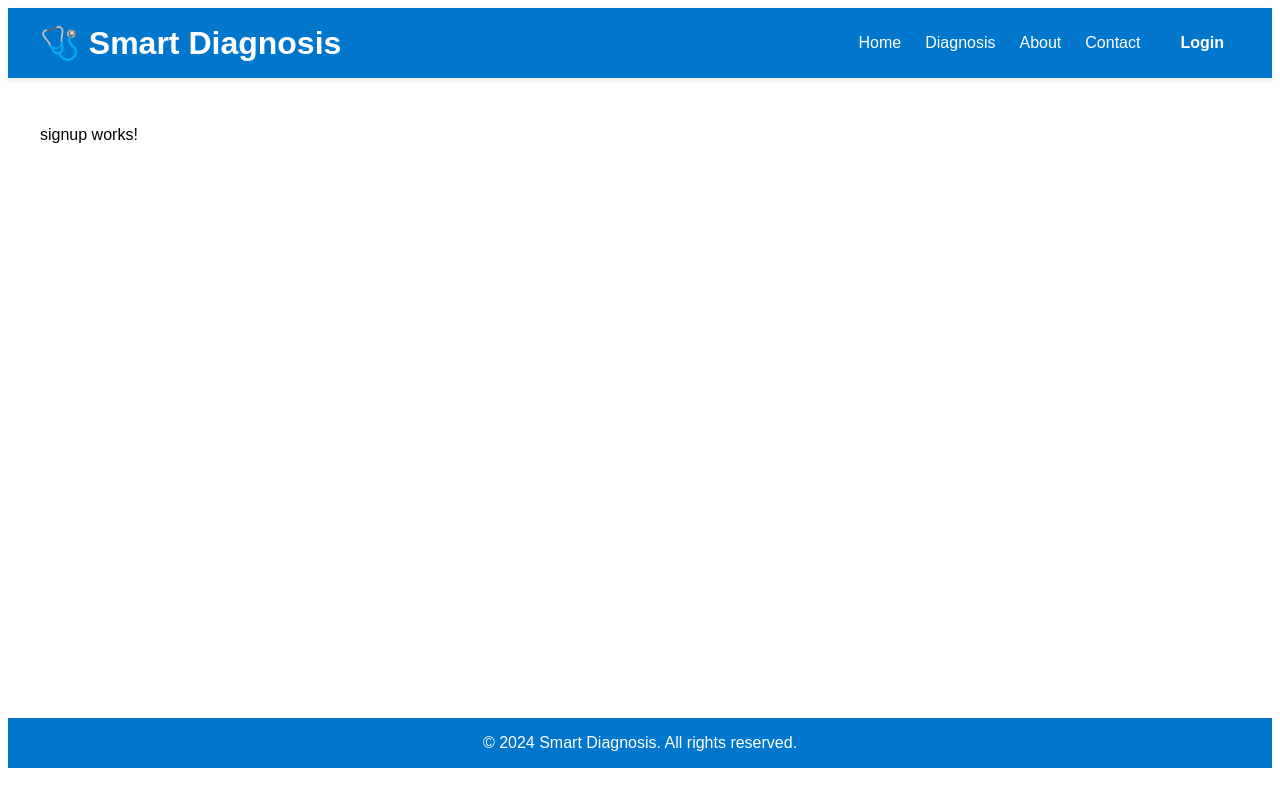
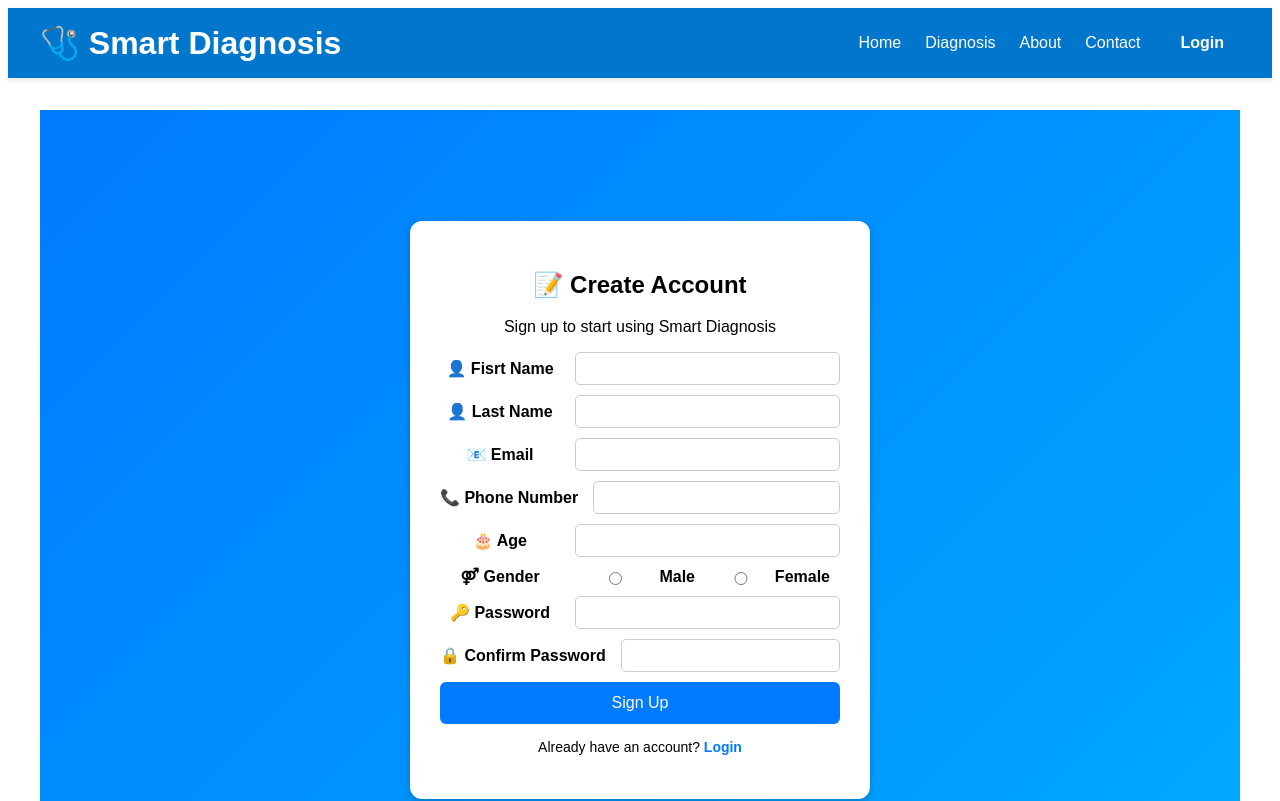
Before and after one commit to khaledibrahim7/smart-diagnosis-fe, an Angular app: page /signup in a window 1280 px wide. Shown: the top 801 px of the page. Built offline with nearby package versions, Linux system fonts and the light colour scheme.

Commit message:
add sign Up

```diff
--- a/src/app/pages/signup/signup.component.html
+++ b/src/app/pages/signup/signup.component.html
@@ -1 +1,57 @@
-<p>signup works!</p>
+<section class="signup-container">
+    <div class="signup-card">
+      <h2>📝 Create Account</h2>
+      <p>Sign up to start using Smart Diagnosis</p>
+
+      <form #signupForm="ngForm" (ngSubmit)="onSubmit()">
+        <div class="input-group">
+          <label for="fisrtName">👤 Fisrt Name</label>
+          <input type="text" id="fisrtName" required [(ngModel)]="userModel.firstName" name="fullName" />
+        </div>
+
+        <div class="input-group">
+            <label for="lastName">👤 Last Name</label>
+            <input type="text" id="lastName" required [(ngModel)]="userModel.lastName" name="fullName" />
+          </div>
+
+        <div class="input-group">
+          <label for="email">📧 Email</label>
+          <input type="email" id="email"  required [(ngModel)]="userModel.email" name="email" />
+        </div>
+
+        <div class="input-group">
+          <label for="phone">📞 Phone Number</label>
+          <input type="tel" id="phone"  required [(ngModel)]="userModel.phoneNumber" name="phone" />
+        </div>
+
+        <div class="input-group">
+          <label for="age">🎂 Age</label>
+          <input type="number" id="age"  required [(ngModel)]="userModel.age" name="age" min="18" />
+        </div>
+
+        <div class="input-group">
+          <label>⚤ Gender</label>
+          <div class="gender-options">
+            <label><input type="radio" [(ngModel)]="userModel.gender" name="gender" value="male" required /> Male</label>
+            <label><input type="radio" [(ngModel)]="userModel.gender" name="gender" value="female" required /> Female</label>
+          </div>
+        </div>
+
+        <div class="input-group">
+          <label for="password">🔑 Password</label>
+          <input type="password" id="password" required [(ngModel)]="userModel.password" name="password" />
+        </div>
+
+        <div class="input-group">
+          <label for="confirmPassword">🔒 Confirm Password</label>
+          <input type="password" id="confirmPassword" required [(ngModel)]="userModel.confirmPassword" name="confirmPassword" />
+        </div>
+
+        <button type="submit" class="btn-primary">Sign Up</button>
+
+        <p class="login-text">Already have an account?
+          <a href="/login" class="login-link">Login</a>
+        </p>
+      </form>
+    </div>
+</section>
--- a/src/app/pages/signup/signup.component.scss
+++ b/src/app/pages/signup/signup.component.scss
@@ -0,0 +1,100 @@
+.signup-container {
+  display: flex;
+  justify-content: center;
+  align-items: center;
+  height: 100vh;
+  background: linear-gradient(135deg, #007bff, #00aaff);
+}
+
+.signup-card {
+  background: #fff;
+  padding: 30px;
+  border-radius: 12px;
+  box-shadow: 0 4px 10px rgba(0, 0, 0, 0.2);
+  text-align: center;
+  max-width: 400px;
+  width: 100%;
+  animation: fadeIn 0.5s ease-in-out;
+}
+
+.input-group input:focus {
+  border-color: #007bff;
+  outline: none;
+}
+
+
+.btn-primary {
+  width: 100%;
+  padding: 12px;
+  background: #007bff;
+  color: #fff;
+  border: none;
+  border-radius: 6px;
+  font-size: 16px;
+  cursor: pointer;
+  transition: 0.3s;
+}
+
+.btn-primary:hover {
+  background: #0056b3;
+}
+
+.login-text {
+  margin-top: 15px;
+  font-size: 14px;
+}
+
+.login-link {
+  color: #007bff;
+  text-decoration: none;
+  font-weight: bold;
+}
+
+.login-link:hover {
+  text-decoration: underline;
+}
+
+@keyframes fadeIn {
+  from {
+      opacity: 0;
+      transform: translateY(-20px);
+  }
+  to {
+      opacity: 1;
+      transform: translateY(0);
+  }
+}
+
+.input-group input {
+  flex: 1; /* Makes input take remaining space */
+  padding: 8px;
+  border: 1px solid #ccc;
+  border-radius: 5px;
+}
+
+.input-group {
+  display: flex;
+  align-items: center;
+  gap: 15px; /* Adds space between label and input */
+  margin-bottom: 10px;
+}
+
+.input-group label {
+  min-width: 120px; /* Keeps label width consistent */
+  font-weight: bold;
+}
+
+.gender-options {
+  display: flex;
+  gap: 15px; /* Space between Male and Female */
+}
+
+.gender-options label {
+  display: flex;
+  align-items: center;
+  gap: 5px; /* Space between radio button and text */
+}
+
+.gender-options input {
+  accent-color: #007bff; /* Makes radio buttons match the theme */
+}
--- a/src/app/pages/signup/signup.component.ts
+++ b/src/app/pages/signup/signup.component.ts
@@ -1,13 +1,46 @@
+import { CommonModule } from '@angular/common';
 import { Component } from '@angular/core';
-import { RouterModule } from '@angular/router';
+import { FormGroup, FormBuilder, Validators, FormsModule, ReactiveFormsModule } from '@angular/forms';
+import { Router, RouterModule } from '@angular/router';
+import { UserModel } from '../../models/user.model';
+import { AuthService } from '../../services/auth.service';
 
 @Component({
   selector: 'app-signup',
-  imports: [RouterModule],
+  imports: [CommonModule, ReactiveFormsModule, RouterModule, FormsModule],
   standalone:true,
   templateUrl: './signup.component.html',
   styleUrl: './signup.component.scss'
 })
 export class SignupComponent {
+  signupForm: FormGroup;
+  userModel: UserModel = new UserModel();
+
+
+  constructor(private fb: FormBuilder, private authService: AuthService, private router: Router) {
+    this.signupForm = this.fb.group({
+      firstName: ['', [Validators.required, Validators.minLength(2)]],
+      lastName: ['', [Validators.required, Validators.minLength(2)]],
+      email: ['', [Validators.required, Validators.email]],
+      password: ['', [Validators.required, Validators.minLength(6)]],
+      confirmPassword: ['', [Validators.required]],
+      age: ['', [Validators.required, Validators.min(18)]],
+    });
+  }
+
+
+  onSubmit() {
+    console.log('User registered:', this.userModel);
+
+    this.authService.signUp(this.userModel).subscribe({
+      next: (response) => {
+        console.log('Registration successful! Please log in.');
+        this.router.navigate(['']);
+      },
+      error: (err) => {
+        console.error('Registration failed. Please try again.', err.error.message);
+      }
+    });
+  }
 
 }
--- a/src/app/services/auth.service.ts
+++ b/src/app/services/auth.service.ts
@@ -1,6 +1,7 @@
 import { Injectable } from '@angular/core';
 import { HttpClient } from '@angular/common/http';
 import { Observable } from 'rxjs';
+import { UserModel } from '../models/user.model';
 
 @Injectable({
   providedIn: 'root' // Automatically provides this service
@@ -15,5 +16,9 @@ export class AuthService {
     return this.http.post(`${this.apiUrl}/login`, { email, password });
   }
 
+  signUp(userModel: UserModel): Observable<any> {
+    return this.http.post(`${this.apiUrl}/register`, userModel );
+  }
+
 
 }
```
Also changed, not shown: src/app/models/user.model.ts (added, +10 -0 lines).
